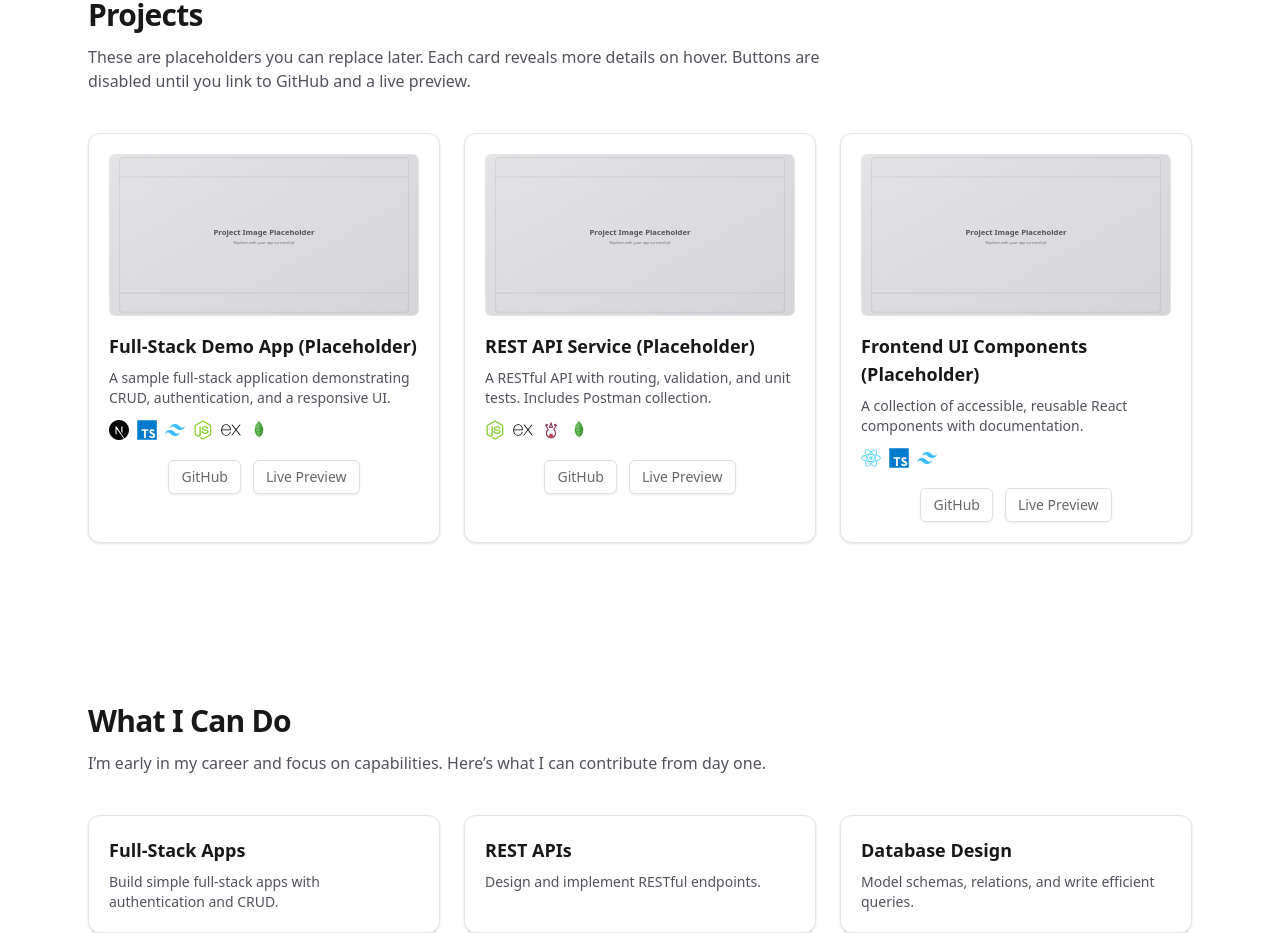
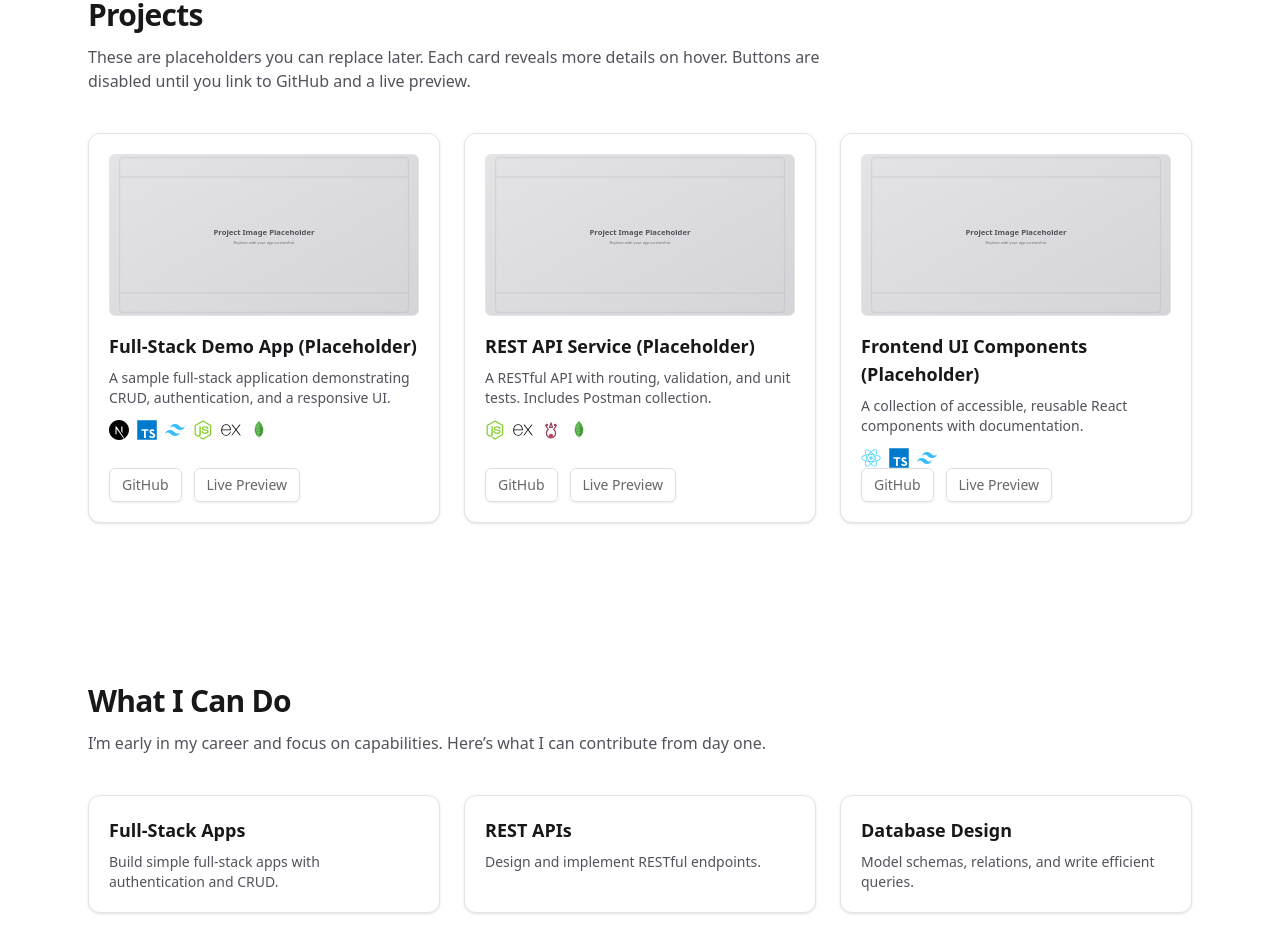
Before and after one commit to Exterminator737/portfolio-website, a Next.js app: page / in a window 1280 px wide. Shown: the part 2100-3033 px from the top of the page. Built offline with nearby package versions, Linux system fonts and the light colour scheme.

Commit message:
style: align project cards by using flexbox layout to push buttons to bottom

```diff
--- a/src/components/Projects.tsx
+++ b/src/components/Projects.tsx
@@ -32,7 +32,7 @@ export default function Projects() {
         <ul className="mt-10 grid gap-6 sm:grid-cols-2 lg:grid-cols-3">
           {projects.map((p) => (
             <li key={p.id}>
-              <article className="group h-full rounded-xl border border-zinc-200 bg-white p-5 shadow-sm transition-all hover:-translate-y-1 hover:shadow-md dark:border-zinc-800 dark:bg-zinc-950/70">
+              <article className="group flex h-full flex-col rounded-xl border border-zinc-200 bg-white p-5 shadow-sm transition-all hover:-translate-y-1 hover:shadow-md dark:border-zinc-800 dark:bg-zinc-950/70">
                 <div className="mb-4 overflow-hidden rounded-md border border-zinc-200 bg-zinc-100 dark:border-zinc-800 dark:bg-zinc-900">
                   <Image
                     src={p.image ?? "/placeholders/project.svg"}
@@ -65,7 +65,7 @@ export default function Projects() {
                     ) : null;
                   })}
                 </div>
-                <div className="mt-5 flex items-center justify-center gap-3">
+                <div className="mt-auto flex items-center gap-3">
                   <button
                     type="button"
                     disabled
```
